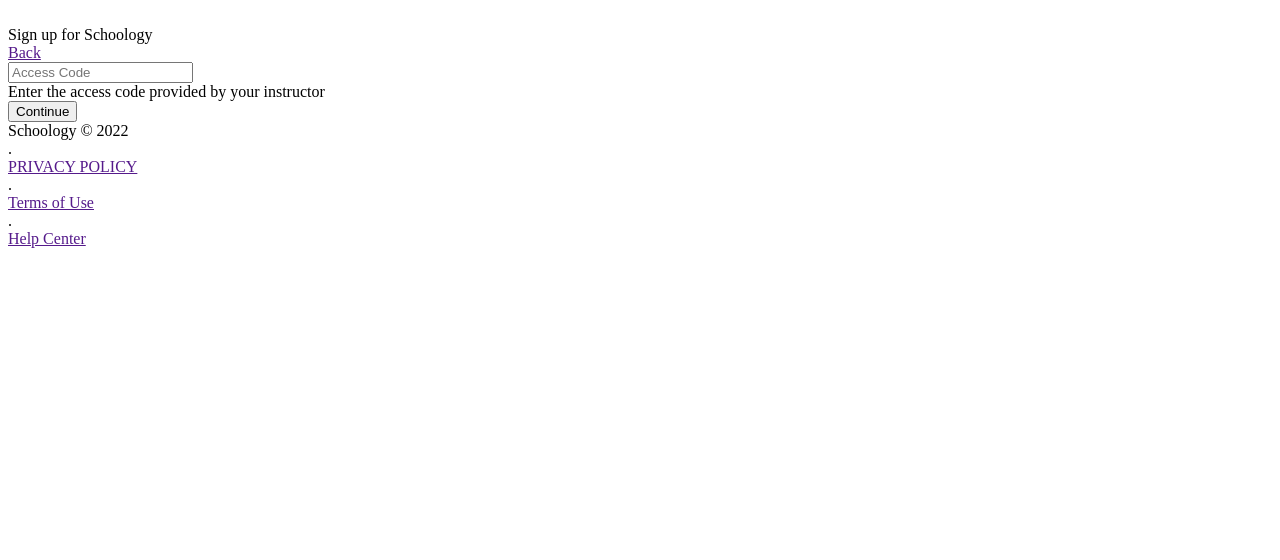
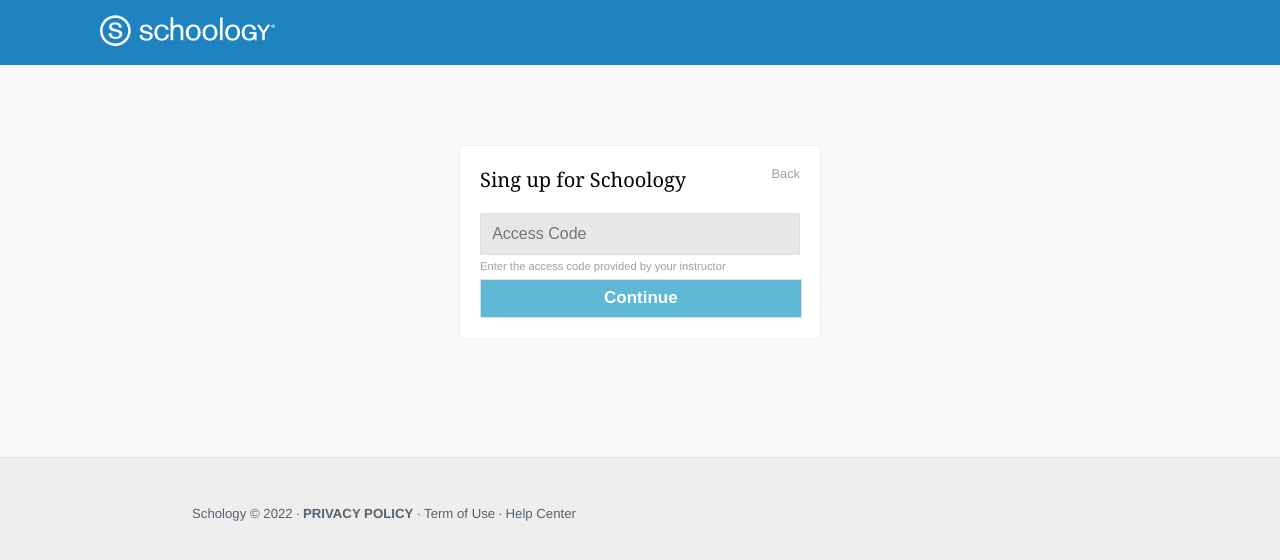
Before and after one commit to JonathanZamoraR/-intro-formularios, a plain HTML site: page index.html in a window 1280 px wide. Drawn offline with Linux system fonts and the light colour scheme.

Commit message:
Pagina con CSS

```diff
--- /dev/null
+++ b/css/styles.css
@@ -0,0 +1,133 @@
+body{
+    background-color: #EEEEEE;
+    display: flex; /* para controlar a los hijos */
+    flex-direction: column;
+    padding: 0px; /* del elemento hacia dentro */
+    margin: 0px; /* del elemento hacia fuera */
+}
+
+.navbar{
+    background-color: #1e83c0;
+    display: flex; /* para controlar a los hijos */
+    align-items: center;
+    padding: 15px 0px 15px 100px;
+/*     padding-top: 10px;
+       padding-bottom: 10px; */
+}
+
+/* .logo{
+    width: 300px;
+    height: 150px;
+} */
+
+.main-page{
+    background-color: #f9f9f8;
+    padding: 80px 0px 118px 0px;
+    display: flex; /* para controlar a los hijos */
+    justify-content: center;
+}
+
+section{
+    background-color: white;
+    border: 1px solid #EFEFEE;
+    border-radius: 5px;
+    width: 20em;
+    padding: 20px;
+}
+
+.title-form{
+    /* margin: 0px 0px 20px 0px; */
+    margin-bottom: 20px;
+    display: flex; /* para controlar a los hijos */
+    justify-content: space-between;
+}
+
+.title-form span{
+    font-size: 1.25em;
+    font-family: Georgia, 'Times New Roman', serif;
+}
+
+.title-form a{
+    color: #9A9FA8;
+
+    text-decoration: none;
+    font-family: "karla", "helvetica Neue", Arial, Helvetica, sans-serif;
+    font-size: 0.8em;
+}
+
+.code-form{
+    display: flex;
+    flex-direction: column;
+}
+
+.reg-form .code{
+    box-sizing: border-box;
+    width: 100%;
+    color: #666;
+    font-size: 16px;
+    padding: 0.7em;
+    background-color: #E7E7E7;
+    border: 1.5px solid #dddddd;
+    display: flex;
+}
+
+.reg-form span{
+    margin-top: 0.4em;;
+    margin-bottom: 0.6em;
+    color: #a0a09d;
+    font-size: 0.7em;
+    display: flex;
+    font-family: "Karla", "Helvetica Neue", Arial, Helvetica, sans-serif
+}
+
+
+
+.reg-form input[type=submit] {
+    font-size: 17px;
+    font-weight: bold;
+    color: #FFF;
+    padding: 0.7em;
+    background-color: #5fb8d5;
+    border: 1.5px solid #dddddd;
+    padding-top: 0.5em;
+    padding-bottom: 0.5em;
+    padding-left: 123px;
+    padding-right: 123px;
+
+}
+
+input[type="submit" i] {
+
+    appearance: auto;
+    user-select: none;
+    white-space: pre;
+    align-items: flex-start;
+    text-align: center;
+    cursor: default;
+    box-sizing: border-box;
+}
+
+
+footer{
+    background-color: #EEEEEE;
+    padding-top: 4em;
+    padding-bottom: 11.5em;
+    padding-left: 16em;
+    border-top: 1.5px solid #dedfeb;
+    color: #556370;
+    height: 100%;
+    font-size: 12px;
+}
+
+footer div span{
+    color: #556370;
+    font-family: "Karla", "Helvetica Neue", Arial, Helvetica, sans-serif;
+    font-size: 1.1em;
+}
+
+footer a {
+    color: #556370;
+    text-decoration: none;
+    font-family: "Karla", "Helvetica Neue", Arial, Helvetica, sans-serif;
+    font-size: 1.1em;
+}
--- a/index.html
+++ b/index.html
@@ -4,58 +4,55 @@
     <meta charset="UTF-8">
     <meta http-equiv="X-UA-Compatible" content="IE=edge">
     <meta name="viewport" content="width=device-width, initial-scale=1.0">
-    <title>Document</title>
+    <!-- Agrega CSS al HTML -->
+    <link rel="stylesheet" href="css/styles.css">
+    <title>Sing up for Schoology account</title>
 </head>
 <body>
-
-    <header>
+<!-- --------------- -->
+    <header class="navbar">
         <nav>
             <div>
-                <img src="" alt="">
+                <a href="http://schoology.com/" target="_blank">
+                <img class="logo" src="img/logo.png" alt="Schoology logo">
+                </a>
             </div>
         </nav>
     </header>
 
+<!-- --------------------- -->
 
-    <main>
+    <main class="main-page">
         <section>
-            <div>
-                <div>
-                    <span>Sign up for Schoology</span>
-                </div>
-                <diV>
-                    <span><a href="" title="">Back</a></span>
-                </diV>
+            <div class="title-form">
+                    <span>Sing up for Schoology</span>
+                    <a href="https://app.schoology.com/register.php" target="blank">Back</a>
             </div>
 
-            <div>
-                <input type="text" name="" id="" placeholder="Access Code">
-            </div>
-
-            <div>
+            <form action="" class="reg-form">
+                <input class="code" type="text" name="Access-code" id="" placeholder="Access Code">
                 <span>Enter the access code provided by your instructor</span>
-            </div>
-
-            <div>
-                <button type="button">Continue</button>
-            </div>
+                <input type="submit" value="Continue">
+            </form>
         </section>
     </main>
 
+<!-- --------------------- -->
+
     <footer>
-        <div><span>Schoology © 2022</span> </div>
-
-        <div><span>.</span> </div>
-
-        <div><span><a href="" title="">PRIVACY POLICY</a></span></div>
-
-        <div><span>.</span></div>
-
-        <div><span><a href="" title="">Terms of Use</a></span></div>
-
-        <div><span>.</span></div>
-
-        <div><span><a href="" title="">Help Center</a></span> </div>
+        <div>
+            <span>Schology © 2022</span>
+            <span class="divider">·</span>
+            <a href="https://www.powerschool.com/privacy" target="blank">
+                <b>
+                    PRIVACY POLICY
+                </b>
+             </a>
+             <span class="divider">·</span>
+            <a href="https://www.schoology.com/terms-of-use" target="blank">Term of Use</a>
+            <span class="divider">·</span>
+            <a href="https://support.schoology.com/hc/en-us" target="blank">Help Center</a>
+        </div>
     </footer>
 
 </body>
```
Also changed, not shown: img/logo.png (added).
